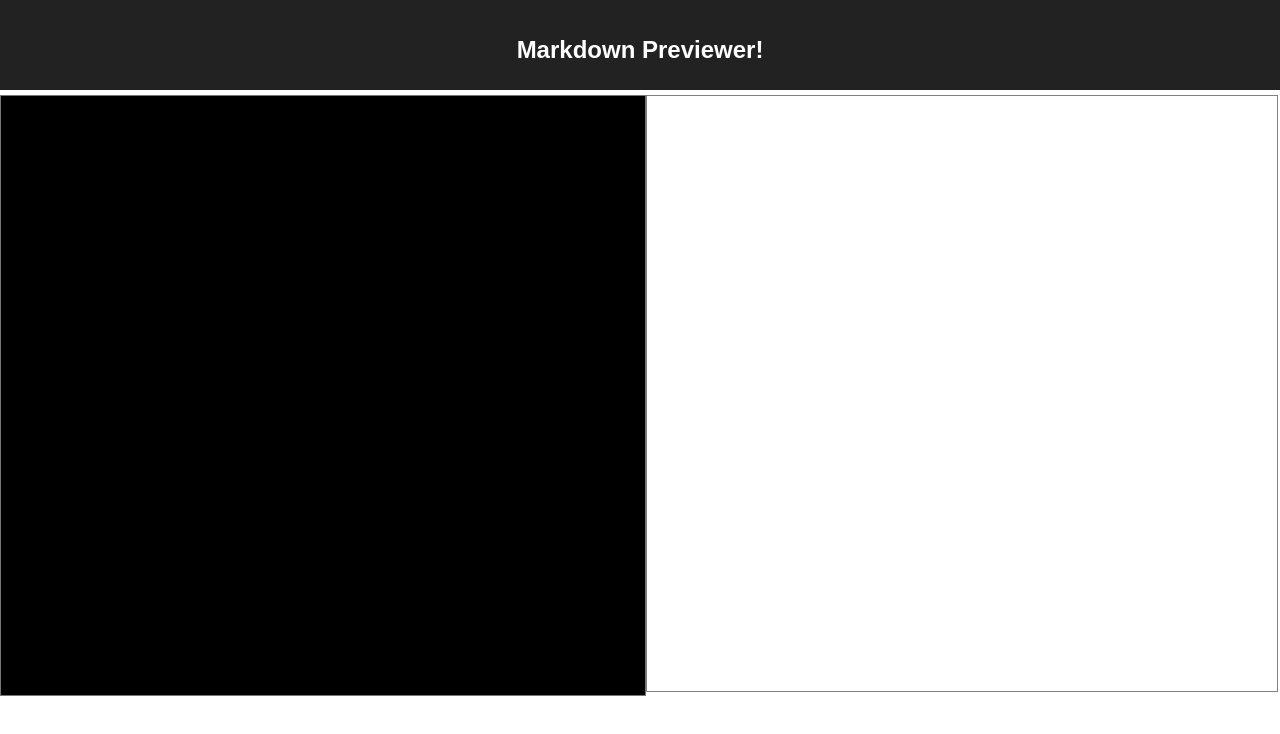
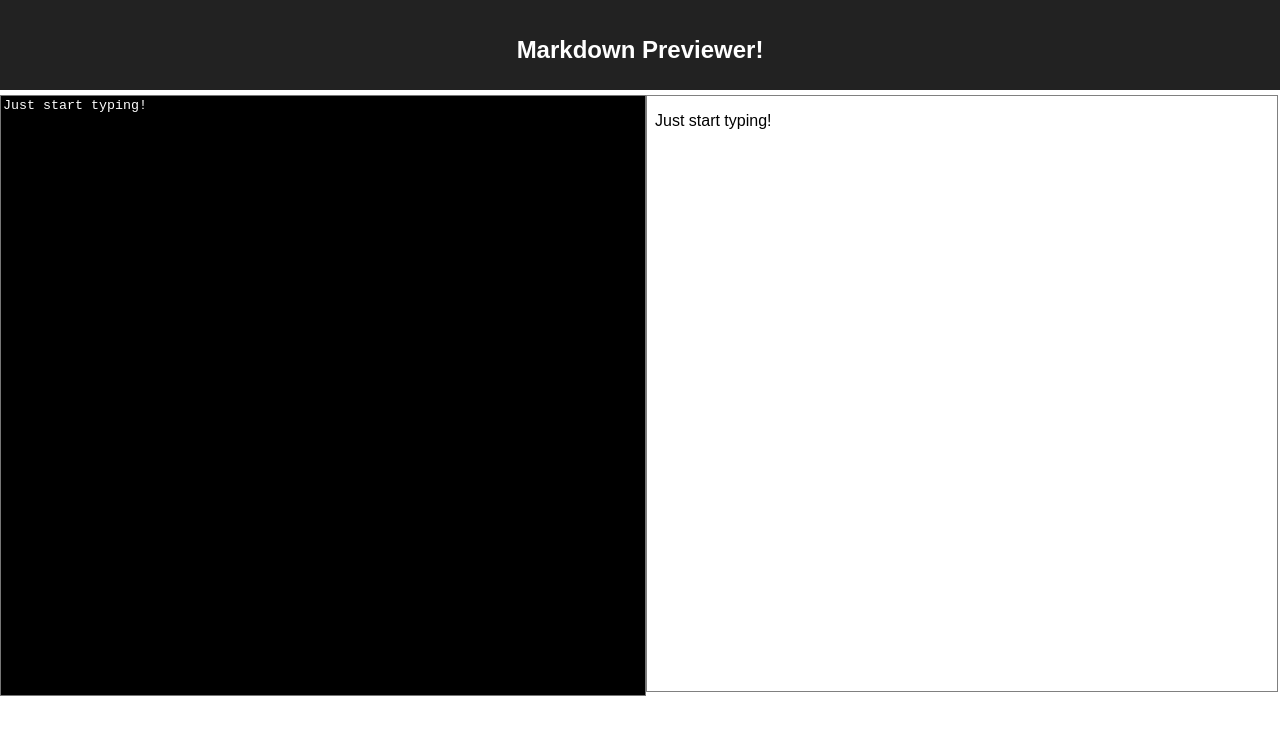
Before and after one commit to YouGuavas/fcc-react-markdown, a React (Create React App) app: page / in a window 1280 px wide. Shown: the top 734 px of the page. Built offline with nearby package versions, Linux system fonts and the light colour scheme.

Commit message:
Add default text to input pane

```diff
--- a/src/Input.js
+++ b/src/Input.js
@@ -13,7 +13,7 @@ export class Input extends Component {
 	constructor(props) {
 		super(props);
 		this.state = {
-			userInput: ''
+			userInput: 'Just start typing!'
 		};
 		this.handleUserInput = this.handleUserInput.bind(this);
 	}
```
